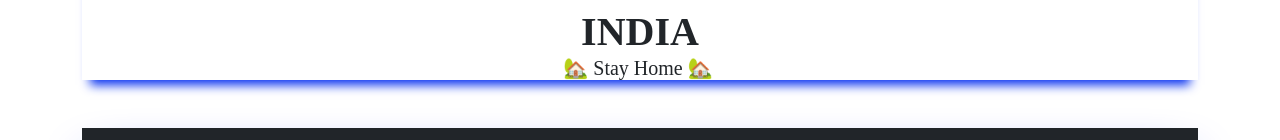
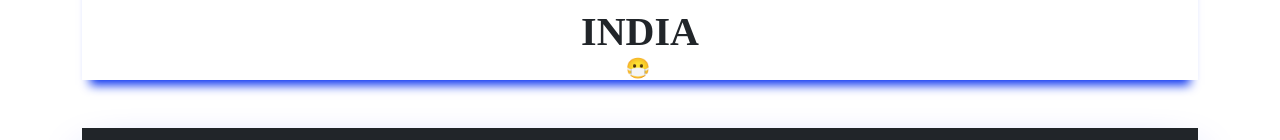
Before and after one commit to theharshnigam/covid-19, a React (Create React App) app: page /covid-19/statewise in a window 1280 px wide. Shown: the part 145-285 px from the top of the page. Built offline with nearby package versions, Linux system fonts and the light colour scheme; no server answers; a web font is replaced by a local one.

Commit message:
added try catch block

```diff
--- a/src/components/stateWiseData/DailyData.js
+++ b/src/components/stateWiseData/DailyData.js
@@ -7,10 +7,14 @@ const DailyData = () => {
     const [dailyData, setDailyData] = useState([])
 
     const getDailyData = async() => {
+        try {
+            const res = await fetch('https://api.covid19india.org/data.json');
+            const actualData = await res.json();
+            setDailyData(actualData.cases_time_series);
+        } catch (error) {
+            alert(` ${error}, Please try again after sometime. . ❗`)
+        }
 
-        const res = await fetch('https://api.covid19india.org/data.json');
-        const actualData = await res.json();
-        setDailyData(actualData.cases_time_series);
     }
 
 
--- a/src/components/stateWiseData/StateWise.js
+++ b/src/components/stateWiseData/StateWise.js
@@ -7,12 +7,18 @@ const StateWise = () => {
     const [data, setdata] = useState([])
 
     const getCovidData = async () => {
+
+        try {
             const res = await fetch('https://api.covid19india.org/data.json');
             const actualData = await res.json();
             setdata(actualData.statewise);
-        let dailyData = actualData.cases_time_series[actualData.cases_time_series.length-1];
+            let dailyData = actualData.cases_time_series[actualData.cases_time_series.length - 1];
             console.log(actualData)
             alert(`New covid cases  "${dailyData.dailyconfirmed}" on ${dailyData.date}`);
+        } catch (error) {
+            alert(` ${error}, Please try again after sometime. . ❗`)
+        }
+
 
     }
 
@@ -34,20 +40,20 @@ const StateWise = () => {
             <div className="container mt-5">
                 <div className="main-heading">
                     <h1 className="mb-5 text-center">
-                    COVID-19 Dashboard of <br/> <b><span>INDIA</span> </b> <br/>
-                    <p style={{fontSize:"50%"}}>
+                        COVID-19 Dashboard of <br /> <b><span>INDIA</span> </b> <br />
+                        <p style={{ fontSize: "50%" }}>
                             <Typical
                                 loop={Infinity}
-                            steps = {['😷 Wear Mask 😷',3000,
-                                    '🏡 Stay Home 🏡',3000,
-                                    '🙂 Stay Safe 🙂',3000,]}
+                                steps={['😷 Wear Mask 😷', 4000,
+                                    '🏡 Stay Home 🏡', 4000,
+                                    '🙂 Stay Safe 🙂', 4000,]}
                             />
                         </p>
                     </h1>
                 </div>
                 <div className="table-responsive">
                     <table className="table table-hover ">
-                        <thead className= "table-dark " >
+                        <thead className="table-dark " >
                             <tr>
                                 <th >State</th>
                                 <th >Confirmed</th>
```
Lines whose indentation alone changed are shown as unchanged.
